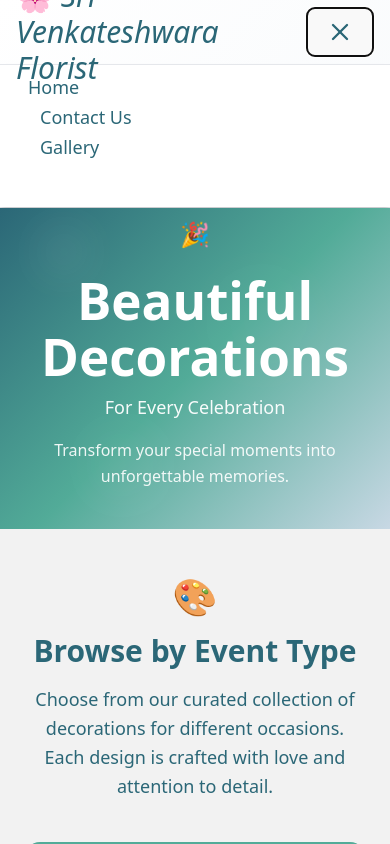
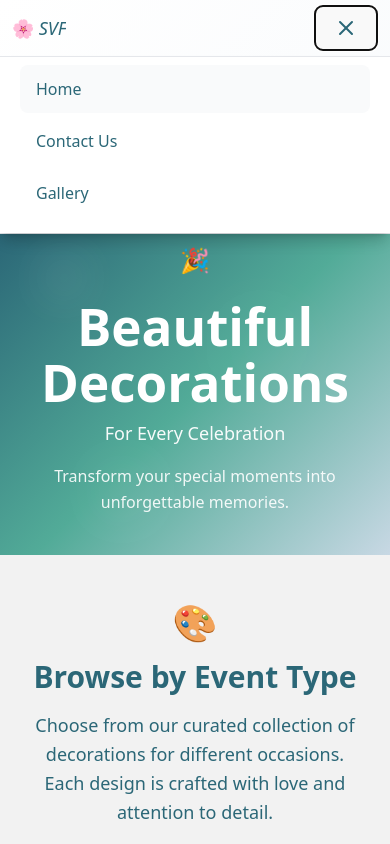
Before and after one commit to pawankumar46/decor, a React (Vite) app: page / in a window 390 px wide. Both pictures are taken after a click on the button "Toggle menu". Shown: the top 844 px of the page. Built offline with nearby package versions, Linux system fonts and the light colour scheme.

Commit message:
mobile view for navbar

```diff
--- a/src/components/NavBar.jsx
+++ b/src/components/NavBar.jsx
@@ -6,28 +6,33 @@ const NavBar = () => {
   const [isOpen, setIsOpen] = useState(false);
 
   const linkClasses = ({ isActive }) =>
-    `relative px-3 py-2 text-lg font-medium transition-all duration-300
+    `relative px-3 py-2 text-sm sm:text-base lg:text-lg font-medium transition-all duration-300
     ${isActive ? "font-semibold" : "text-gray-700"}
     after:content-[''] after:block after:w-0 after:h-[2px]
     after:transition-all after:duration-300 hover:after:w-full`;
 
+  const mobileLinkClasses = ({ isActive }) =>
+    `block px-4 py-3 text-base font-medium transition-all duration-300 rounded-lg mx-2
+    ${isActive ? "font-semibold bg-gray-50" : "text-gray-700 hover:bg-gray-50"}`;
+
   return (
-    <nav className="bg-white shadow-lg border-b border-gray-200 font-sans" style={{ background: 'linear-gradient(135deg, #ffffff 0%, #f8fafc 100%)' }}>
-      <div className="max-w-7xl mx-auto px-4 sm:px-6 lg:px-8">
-        <div className="flex justify-between items-center h-16">
+    <nav className="bg-white shadow-lg border-b border-gray-200 font-sans sticky top-0 z-50" style={{ background: 'linear-gradient(135deg, #ffffff 0%, #f8fafc 100%)' }}>
+      <div className="max-w-7xl mx-auto px-3 sm:px-4 lg:px-8">
+        <div className="flex justify-between items-center h-14 sm:h-16">
           {/* Left side - Logo / Brand */}
-          <div className="flex items-center">
+          <div className="flex items-center flex-shrink-0">
             <NavLink
               to="/"
-             className="text-3xl font-extrabold italic hover:scale-105 transform transition duration-300"
-             style={{ color: '#2b6777' }}
- >
-              🌸 Sri Venkateshwara Florist
+              className="text-lg sm:text-xl md:text-2xl lg:text-3xl font-extrabold italic hover:scale-105 transform transition duration-300 truncate"
+              style={{ color: '#2b6777' }}
+            >
+              <span className="hidden xs:inline">🌸 Sri Venkateshwara Florist</span>
+              <span className="xs:hidden">🌸 SVF</span>
             </NavLink>
           </div>
 
           {/* Desktop Links */}
-          <div className="hidden md:flex space-x-8">
+          <div className="hidden lg:flex space-x-6 xl:space-x-8">
             <NavLink to="/" className={linkClasses} style={{ color: '#2b6777' }}>
               Home
             </NavLink>
@@ -39,14 +44,28 @@ const NavBar = () => {
             </NavLink>
           </div>
 
+          {/* Tablet Links */}
+          <div className="hidden md:flex lg:hidden space-x-4">
+            <NavLink to="/" className={linkClasses} style={{ color: '#2b6777' }}>
+              Home
+            </NavLink>
+            <NavLink to="/contact" className={linkClasses} style={{ color: '#2b6777' }}>
+              Contact
+            </NavLink>
+            <NavLink to="/gallery" className={linkClasses} style={{ color: '#2b6777' }}>
+              Gallery
+            </NavLink>
+          </div>
+
           {/* Mobile Menu Button */}
           <div className="md:hidden">
             <button
               onClick={() => setIsOpen(!isOpen)}
-              className="focus:outline-none"
+              className="focus:outline-none p-2 rounded-lg hover:bg-gray-100 transition-colors duration-200"
               style={{ color: '#2b6777' }}
+              aria-label="Toggle menu"
             >
-              {isOpen ? <X size={28} /> : <Menu size={28} />}
+              {isOpen ? <X size={24} /> : <Menu size={24} />}
             </button>
           </div>
         </div>
@@ -54,15 +73,30 @@ const NavBar = () => {
 
       {/* Mobile Menu */}
       {isOpen && (
-        <div className="md:hidden bg-white shadow-md border-t border-gray-200">
-          <div className="px-4 pt-2 pb-4 space-y-2">
-            <NavLink to="/" className={linkClasses} onClick={() => setIsOpen(false)} style={{ color: '#2b6777' }}>
+        <div className="md:hidden bg-white shadow-lg border-t border-gray-200 animate-in slide-in-from-top-2 duration-200">
+          <div className="px-3 pt-2 pb-4 space-y-1">
+            <NavLink
+              to="/"
+              className={mobileLinkClasses}
+              onClick={() => setIsOpen(false)}
+              style={{ color: '#2b6777' }}
+            >
               Home
             </NavLink>
-            <NavLink to="/contact" className={linkClasses} onClick={() => setIsOpen(false)} style={{ color: '#2b6777' }}>
+            <NavLink
+              to="/contact"
+              className={mobileLinkClasses}
+              onClick={() => setIsOpen(false)}
+              style={{ color: '#2b6777' }}
+            >
               Contact Us
             </NavLink>
-            <NavLink to="/gallery" className={linkClasses} onClick={() => setIsOpen(false)} style={{ color: '#2b6777' }}>
+            <NavLink
+              to="/gallery"
+              className={mobileLinkClasses}
+              onClick={() => setIsOpen(false)}
+              style={{ color: '#2b6777' }}
+            >
               Gallery
             </NavLink>
           </div>
```
